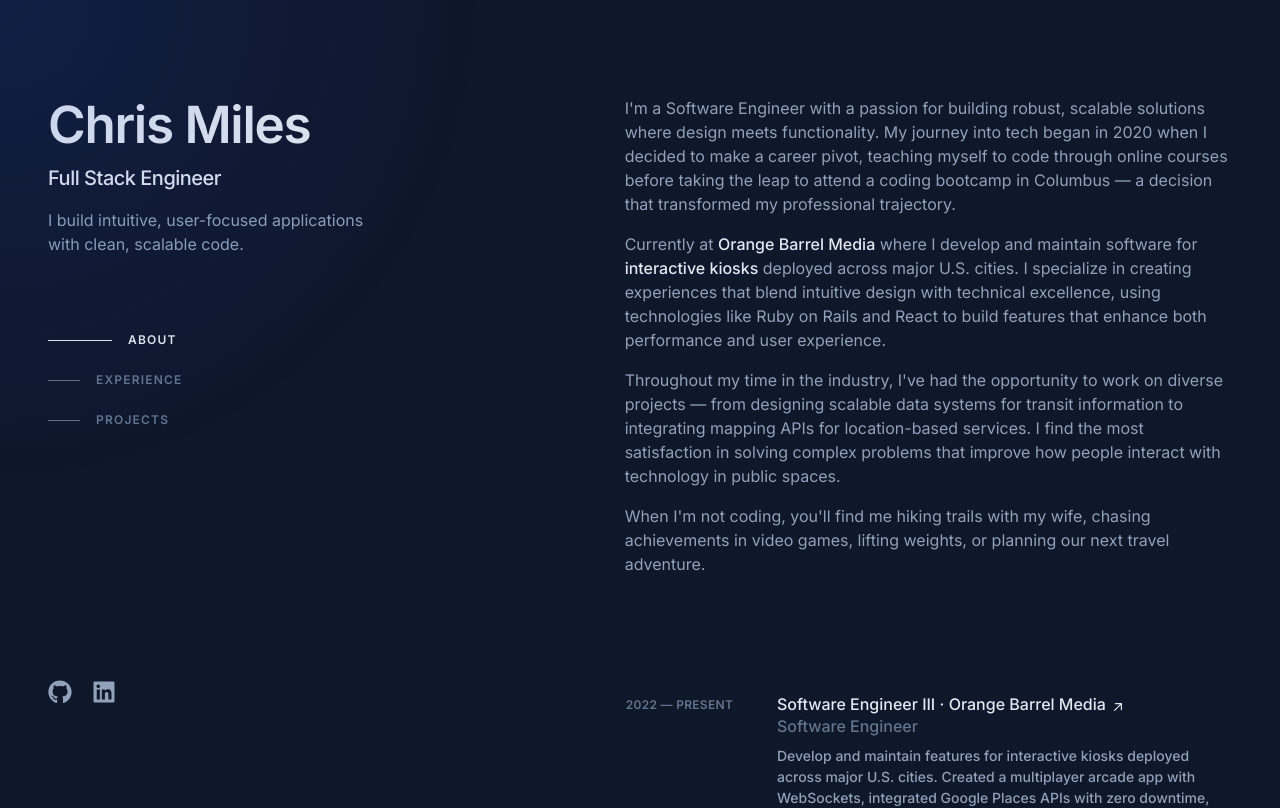
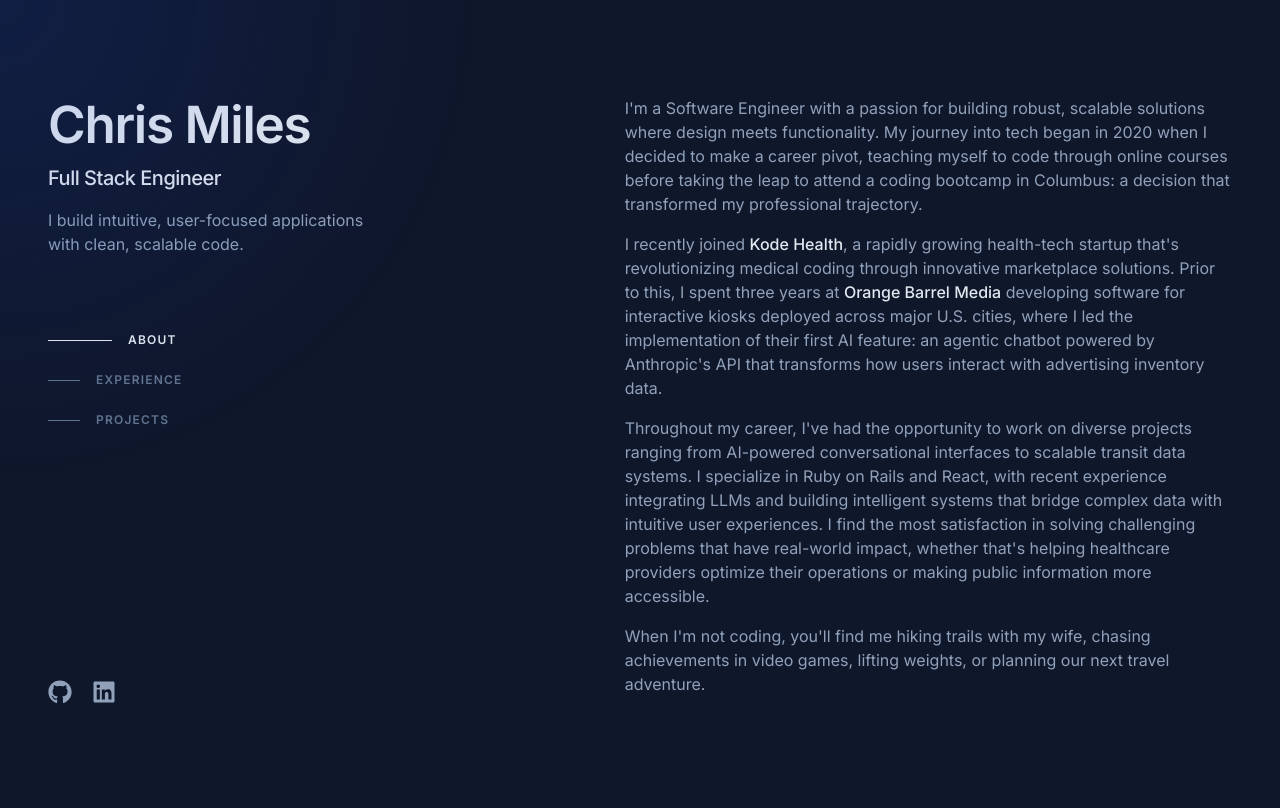
Before and after one commit to c-miles/my-portfolio, a React (Vite) app: page / in a window 1280 px wide. Shown: the top 808 px of the page. Built offline with nearby package versions, Linux system fonts and the light colour scheme.

Commit message:
update experience and about

```diff
--- a/src/components/sections/About.jsx
+++ b/src/components/sections/About.jsx
@@ -16,12 +16,23 @@
           solutions where design meets functionality. My journey into tech began
           in 2020 when I decided to make a career pivot, teaching myself to code
           through online courses before taking the leap to attend a coding
-          bootcamp in Columbus — a decision that transformed my professional
+          bootcamp in Columbus: a decision that transformed my professional
           trajectory.
         </p>
 
         <p className="mb-4">
-          Currently at{" "}
+          I recently joined{" "}
+          <a
+            href="https://kodehealth.com"
+            target="_blank"
+            rel="noreferrer noopener"
+            className="font-medium"
+          >
+            Kode Health
+          </a>
+          , a rapidly growing health-tech startup that's revolutionizing medical
+          coding through innovative marketplace solutions. Prior to this, I spent
+          three years at{" "}
           <a
             href="https://ikesmartcity.com"
             target="_blank"
@@ -30,27 +41,21 @@
           >
             Orange Barrel Media
           </a>{" "}
-          where I develop and maintain software for{" "}
-          <a
-            href="https://ikesmartcity.com"
-            target="_blank"
-            rel="noreferrer noopener"
-            className="font-medium"
-          >
-            interactive kiosks
-          </a>{" "}
-          deployed across major U.S. cities. I specialize in creating
-          experiences that blend intuitive design with technical excellence,
-          using technologies like Ruby on Rails and React to build features that
-          enhance both performance and user experience.
+          developing software for interactive kiosks deployed across major U.S.
+          cities, where I led the implementation of their first AI feature: an
+          agentic chatbot powered by Anthropic's API that transforms how users
+          interact with advertising inventory data.
         </p>
 
         <p className="mb-4">
-          Throughout my time in the industry, I've had the opportunity to work
-          on diverse projects — from designing scalable data systems for transit
-          information to integrating mapping APIs for location-based services. I
-          find the most satisfaction in solving complex problems that improve
-          how people interact with technology in public spaces.
+          Throughout my career, I've had the opportunity to work on diverse
+          projects ranging from AI-powered conversational interfaces to scalable
+          transit data systems. I specialize in Ruby on Rails and React, with
+          recent experience integrating LLMs and building intelligent systems
+          that bridge complex data with intuitive user experiences. I find the
+          most satisfaction in solving challenging problems that have real-world
+          impact, whether that's helping healthcare providers optimize their
+          operations or making public information more accessible.
         </p>
 
         <p>
--- a/src/content/experience.js
+++ b/src/content/experience.js
@@ -1,16 +1,24 @@
 export const experience = {
   jobs: [
+    {
+      title: "Software Engineer",
+      company: "Kode Health",
+      period: "2025 — Present",
+      companyLink: "https://kodehealth.com",
+      description: "Joining a rapidly growing health-tech startup that's revolutionizing medical coding through an on-demand marketplace platform. Building scalable solutions to connect healthcare providers with certified medical coders, optimizing revenue cycle management for over 30 healthcare facilities nationwide.",
+      technologies: ["Ruby on Rails", "PostgreSQL", "Turbo", "Stimulus", "Tailwind CSS", "AWS", "Redis", "Sidekiq"]
+    },
     {
       title: "Software Engineer III",
       company: "Orange Barrel Media",
       // company: "Orange Barrel Media / IKE Smart City",
-      period: "2022 — Present",
+      period: "2022 — 2025",
       companyLink: "https://obm.com",
       previousRoles: [
         "Software Engineer"
       ],
-      description: "Develop and maintain features for interactive kiosks deployed across major U.S. cities. Created a multiplayer arcade app with WebSockets, integrated Google Places APIs with zero downtime, designed scalable transit data systems for 600+ kiosks, and reduced weather data provider costs by 59%.",
-      technologies: ["Ruby on Rails", "React", "React Native", "JavaScript", "HTML", "CSS", "SCSS", "SQL", "AWS", "Heroku", "Sidekiq"]
+      description: "Developed and maintained features for IKE Smart City interactive kiosks deployed across major U.S. cities. Led the implementation of the company's first AI feature: an agentic chatbot powered by Anthropic's API that enables natural language queries of sales inventory data, generates performance insights, and creates custom billboard portfolios. Also created a multiplayer arcade app with WebSockets, integrated Google Places APIs with zero downtime, and designed scalable transit data systems for 600+ kiosks.",
+      technologies: ["Ruby on Rails", "React", "React Native", "JavaScript", "SQL", "AWS", "AI Agent Architecture", "Natural Language Processing", "HTML", "CSS", "SCSS", "Heroku", "Sidekiq"]
     }
   ],
   resumeLink: "/resume.pdf",
```
